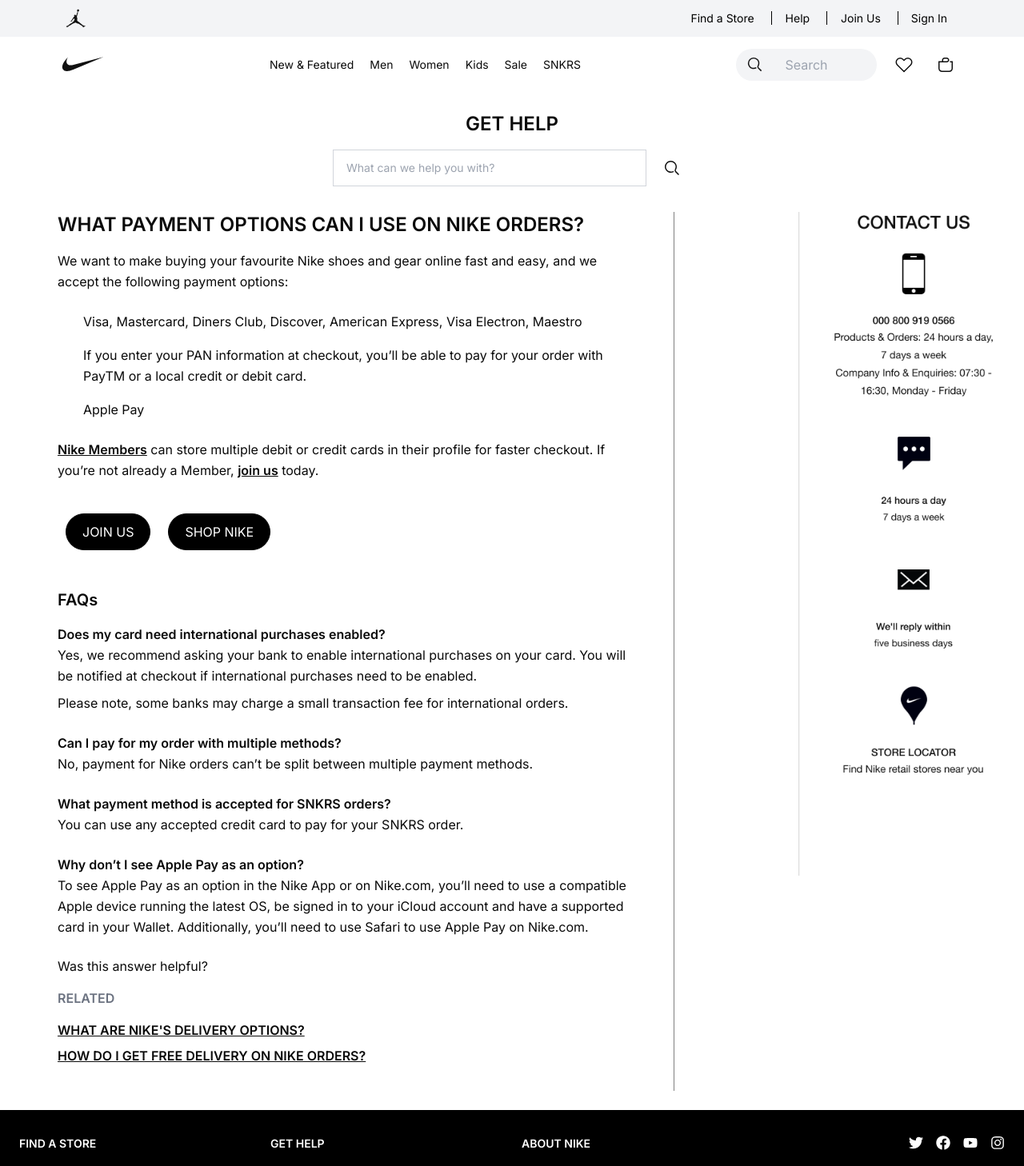
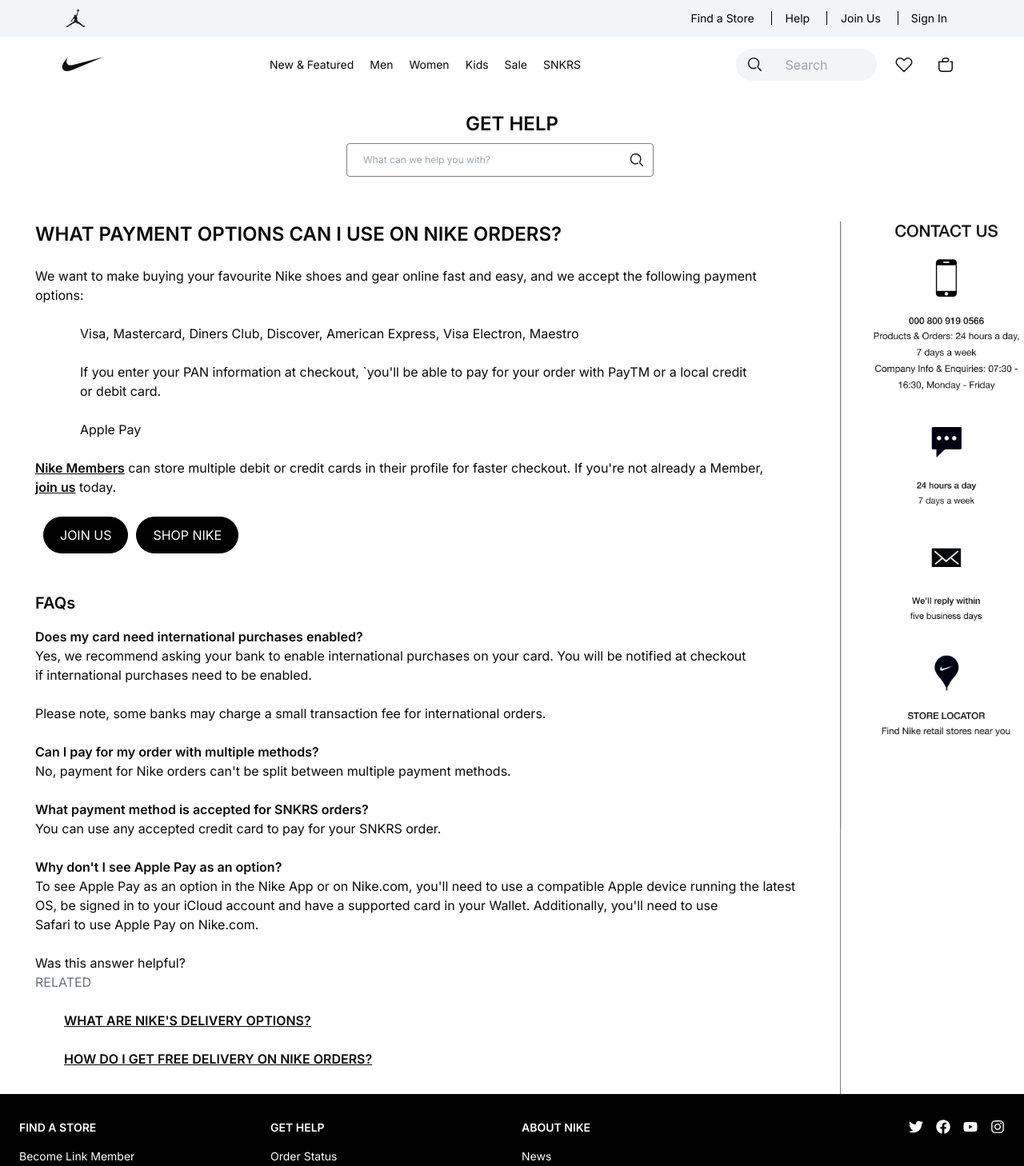
Before and after one commit to Hamza3re/Figma-hackathon, a Next.js app: page /help in a window 1280 px wide. Shown: the top 1458 px of the page at 80% size. Built offline with nearby package versions, Linux system fonts and the light colour scheme.

Commit message:
Update page.tsx

```diff
--- a/src/app/help/page.tsx
+++ b/src/app/help/page.tsx
@@ -3,140 +3,122 @@
 
 const Help = () => {
     return (
-    <div className="max-w-screen-2xl mx-auto px-4 sm:px-6 lg:px-8 py-6">
-      {/* FORM SECTION */}
-      <div className="text-center mb-8">
-        <h1 className="text-2xl font-semibold uppercase mb-4">Get Help</h1>
+        <div className="max-w-screen-2xl mx-auto">
+            <div className='form text-center my-6 ' >
+                <span className='text-2xl font-semibold my-6 uppercase text-center'>get help</span>
 
-        {/* Search Bar */}
-        <div className="mx-auto flex max-w-md items-center">
-          <input
-            className="w-full px-4 py-3 text-sm border border-gray-300 focus:outline-none focus:border-black"
-            type="text"
-            placeholder="What can we help you with?"
-          />
-          <button className="ml-2 px-3 py-2 text-gray-400">
-            <svg
-              className="h-6 w-6"
-              viewBox="0 0 24 24"
-              fill="none"
-              xmlns="http://www.w3.org/2000/svg"
-            >
-              <g clipPath="url(#clip0_1_20)">
-                <path
-                  d="M13.962 16.296C12.916 16.9224 11.7192 17.2521 10.5 17.25C9.6134 17.2512 8.7353 17.0772 7.91618 16.7379C7.09707 16.3986 6.35308 15.9008 5.72701 15.273C5.09924 14.6469 4.6014 13.9029 4.26212 13.0838C3.92284 12.2647 3.7488 11.3866 3.75001 10.5C3.75001 8.63601 4.50501 6.94901 5.72701 5.72701C6.35308 5.09924 7.09707 4.6014 7.91618 4.26212C8.7353 3.92284 9.6134 3.7488 10.5 3.75001C12.364 3.75001 14.051 4.50501 15.273 5.72701C15.9008 6.35308 16.3986 7.09707 16.7379 7.91618C17.0772 8.7353 17.2512 9.6134 17.25 10.5C17.2517 11.6974 16.9338 12.8736 16.329 13.907C15.812 14.789 15.895 15.895 16.618 16.618L20.471 20.471"
-                  stroke="#111111"
-                  strokeWidth="1.5"
-                />
+                <div className='flex justify-center'>
+                    <input className=' w-96 text-xs px-5  py-3 my-2  ' type="text" placeholder='What can we help you with?' /> <button className='relative right-10'>  <svg className="  pl-2 block top-3 right-[500px]  text-gray-400 " width="30" height="30" viewBox="0 0 24 24" fill="none" xmlns="http://www.w3.org/2000/svg">
+                        <g clip-path="url(#clip0_1_20)">
+                            <path d="M13.962 16.296C12.916 16.9224 11.7192 17.2521 10.5 17.25C9.6134 17.2512 8.7353 17.0772 7.91618 16.7379C7.09707 16.3986 6.35308 15.9008 5.72701 15.273C5.09924 14.6469 4.6014 13.9029 4.26212 13.0838C3.92284 12.2647 3.7488 11.3866 3.75001 10.5C3.75001 8.63601 4.50501 6.94901 5.72701 5.72701C6.35308 5.09924 7.09707 4.6014 7.91618 4.26212C8.7353 3.92284 9.6134 3.7488 10.5 3.75001C12.364 3.75001 14.051 4.50501 15.273 5.72701C15.9008 6.35308 16.3986 7.09707 16.7379 7.91618C17.0772 8.7353 17.2512 9.6134 17.25 10.5C17.2517 11.6974 16.9338 12.8736 16.329 13.907C15.812 14.789 15.895 15.895 16.618 16.618L20.471 20.471" stroke="#111111" stroke-width="1.5" />
                         </g>
                         <defs>
                             <clipPath id="clip0_1_20">
                                 <rect width="24" height="24" fill="white" />
                             </clipPath>
                         </defs>
-            </svg>
-          </button>
-        </div>
+                    </svg></button>
+
+
+
+
                 </div>
 
-      {/* CONTENT SECTION: Use flex-col on small screens and flex-row on large */}
-      <div className="flex flex-col-reverse lg:flex-row">
-        {/* FAQS TEXT */}
-        <div className="w-full lg:w-2/3 faqs px-2 sm:px-5 lg:px-10">
-          <h2 className="text-2xl font-semibold uppercase mb-4">
-            What payment options can I use on Nike orders?
-          </h2>
-          <p className="mb-6 leading-relaxed">
-            We want to make buying your favourite Nike shoes and gear online fast and easy,
-            and we accept the following payment options:
-          </p>
 
-          <div className="px-4 sm:px-8 mb-6 space-y-4 leading-relaxed">
-            <p>Visa, Mastercard, Diners Club, Discover, American Express, Visa Electron, Maestro</p>
-            <p>
-              If you enter your PAN information at checkout, you’ll be able to pay for your order
-              with PayTM or a local credit or debit card.
-            </p>
-            <p>Apple Pay</p>
+                <br />
             </div>
 
-          <p className="mb-4 leading-relaxed">
-            <span className="underline font-semibold">Nike Members</span> can store multiple
-            debit or credit cards in their profile for faster checkout. If you’re not
-            already a Member, <span className="underline font-semibold">join us</span> today.
-          </p>
+            <div className='flex'>
+                <div className='faqs  px-5 lg:px-11'>
 
-          <div className="flex flex-wrap gap-3 mb-8">
+                    <div>
+
+                        <span className='text-2xl font-semibold my-6 uppercase text-center'>WHAT PAYMENT OPTIONS CAN I USE ON NIKE ORDERS?</span><br /> <br />
+                        <span >We want to make buying your favourite Nike shoes and gear online fast and easy, and we accept the following payment options:</span> <br /><br />
+
+                    </div>
+                    <div className='px-7 lg:px-14'>
+                        <span>Visa, Mastercard, Diners Club, Discover, American Express, Visa Electron, Maestro</span><br /><br />
+                        <span>If you enter your PAN information at checkout, `{`you'll`} be able to pay for your order with PayTM or a local credit or debit card.</span> <br /><br />
+                        <span>Apple Pay</span> <br /><br />
+                    </div>
+
+                    <div>
+                        <span><span className='underline font-semibold'>Nike Members</span> can store multiple debit or credit cards in their profile for faster checkout. If {`you're`} not already a Member,<br />  <span className='underline font-semibold'>join us</span> today.</span>
+                    </div>
+                    <div >
                         <button className="btn">JOIN US</button>
                         <button className="btn">SHOP NIKE</button>
                     </div>
 
-          {/* FAQS SECTION */}
-          <div className="my-4 py-4">
-            <h3 className="text-xl font-semibold mb-4">FAQs</h3>
+                    {/* ==================faqs================= */}
+                    <div className='flex'>
+                        <div className='my-4 py-4'>
+                            <div>
 
-            <div className="mb-6 leading-relaxed">
-              <p className="font-semibold">Does my card need international purchases enabled?</p>
-              <p>
-                Yes, we recommend asking your bank to enable international purchases on your card.
-                You will be notified at checkout if international purchases need to be enabled.
-              </p>
-              <p className="mt-2">
-                Please note, some banks may charge a small transaction fee for international orders.
-              </p>
+                            </div>
+                            <div className='my-4'>
+                                <span className='font-semibold text-xl '>FAQs</span>
+                            </div>
+                            <div>
+                                <span className='font-semibold'>Does my card need international purchases enabled?</span><br />
+                                <span>Yes, we recommend asking your bank to enable international purchases on your card. You will be notified at checkout <br /> if international purchases need to be enabled.</span> <br /><br />
+
+                                <span>Please note, some banks may charge a small transaction fee for international orders.</span><br /><br />
                             </div>
 
-            <div className="mb-6 leading-relaxed">
-              <p className="font-semibold">Can I pay for my order with multiple methods?</p>
-              <p>No, payment for Nike orders can’t be split between multiple payment methods.</p>
+                            <div>
+                                <span className='font-semibold'>Can I pay for my order with multiple methods?</span><br />
+                                <span>No, payment for Nike orders {`can't`} be split between multiple payment methods.</span> <br /><br />
                             </div>
 
-            <div className="mb-6 leading-relaxed">
-              <p className="font-semibold">What payment method is accepted for SNKRS orders?</p>
-              <p>You can use any accepted credit card to pay for your SNKRS order.</p>
+                            <div>
+                                <span className='font-semibold'>What payment method is accepted for SNKRS orders?</span><br />
+                                <span>You can use any accepted credit card to pay for your SNKRS order.</span> <br /><br />
                             </div>
 
-            <div className="mb-6 leading-relaxed">
-              <p className="font-semibold">Why don’t I see Apple Pay as an option?</p>
-              <p>
-                To see Apple Pay as an option in the Nike App or on Nike.com, you’ll need to use a
-                compatible Apple device running the latest OS, be signed in to your iCloud account
-                and have a supported card in your Wallet. Additionally, you’ll need to use Safari
-                to use Apple Pay on Nike.com.
-              </p>
+                            <div>
+                                <span className='font-semibold'>Why {`don't`} I see Apple Pay as an option?</span><br />
+                                <span>To see Apple Pay as an option in the Nike App or on Nike.com, {`you'll`} need to use a compatible Apple device running the latest <br /> OS, be signed in to your iCloud account and have a supported card in your Wallet. Additionally, {`you'll`} need to use <br /> Safari to use Apple Pay on Nike.com.</span> <br /><br />
                             </div>
 
-            <div className="mb-4">
-              <p>Was this answer helpful?</p>
-              {/* You could add thumbs-up/down icons here */}
+                            <div>
+                                <span>Was this answer helpful?</span>
+                            </div>
+                            <div>
+                                {/* div for thumbs Up */}
+                            </div>
+                            <div>
+                                <span className='text-gray-500'>RELATED</span><br /><br />
                             </div>
 
-            <div className="mb-4 text-gray-500">
-              <p className="font-semibold">RELATED</p>
+                            <div className='underline font-semibold px-9'>
+                                <span>WHAT ARE {`NIKE'S`} DELIVERY OPTIONS?</span> <br /><br />
+                                <span>HOW DO I GET FREE DELIVERY ON NIKE ORDERS?</span>
                             </div>
 
-            <div className="underline font-semibold px-4 sm:px-0 space-y-2">
-              <p>WHAT ARE NIKE'S DELIVERY OPTIONS?</p>
-              <p>HOW DO I GET FREE DELIVERY ON NIKE ORDERS?</p>
                         </div>
+
+                    </div>
+
+
+
+                </div>
+                <div className='hidden lg:block'>
+                    <Image
+                        className=''
+                        src={'/faqs.png'}
+                        alt=' banner'
+                        width={250}
+                        height={1000}
+                    />
                 </div>
             </div>
 
-        {/* IMAGE SECTION (hidden on smaller screens, shown on lg and above) */}
-        <div className="w-full lg:w-1/3 mb-6 lg:mb-0 flex justify-center lg:justify-end">
-          {/* We only hide it on small screens if we truly want to keep it hidden,
-              otherwise we can just let it wrap below. */}
-          <div className="hidden lg:block">
-            <Image
-              src="/faqs.png"
-              alt="FAQs Banner"
-              width={250}
-              height={1000}
-              className="object-cover"
-            />
-          </div>
-        </div>
-      </div>
+
+
+
+
         </div>
     )
 }
```
Lines whose indentation alone changed are shown as unchanged.
